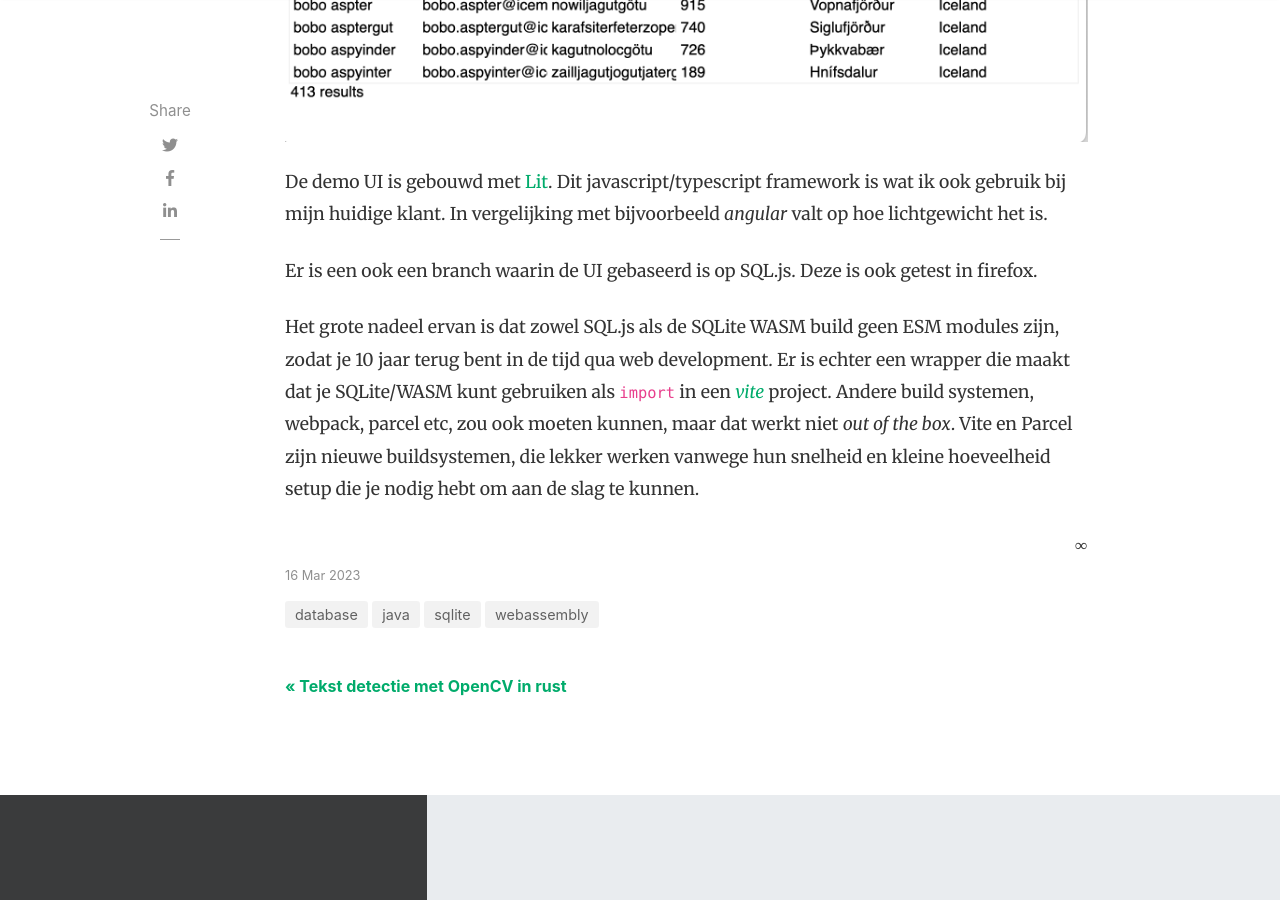
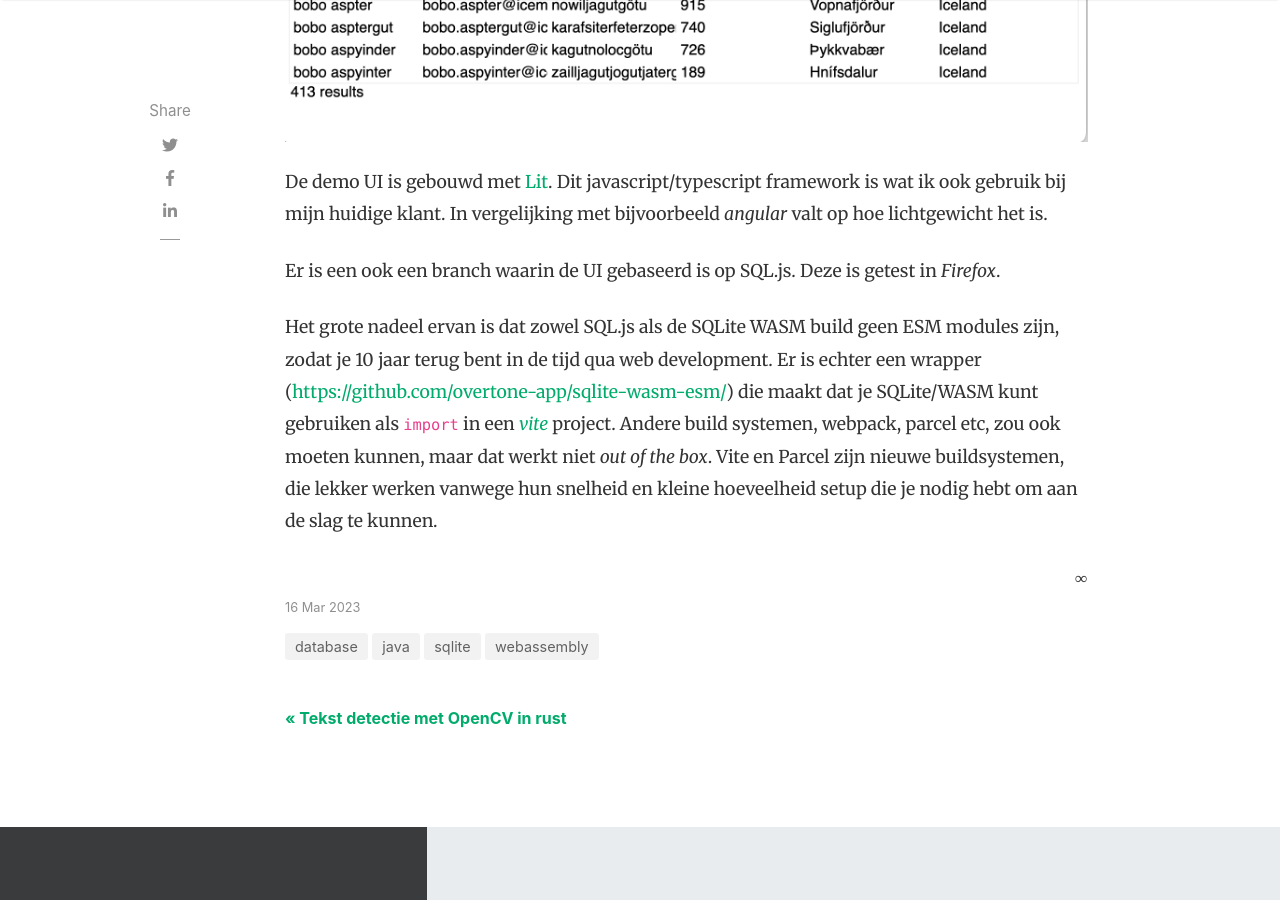
Before and after one commit to TOP-Squad/top-squad.github.io, a Jekyll site: the page built from _posts/2023-03-16-database-browser.md, in a window 1280 px wide and 900 px high, scrolled down 4866 px. Built offline with Jekyll 4.4.1, drawn with Linux system fonts in a browser that asks for light colours; nearby versions of some CDN libraries; comment, search, counter and statistics services are not loaded.

Commit message:
link toegevoegd

```diff
--- a/_posts/2023-03-16-database-browser.md
+++ b/_posts/2023-03-16-database-browser.md
@@ -103,8 +103,8 @@ Ga naar https://localhost:5173/ (Let op: gebruik Chrome en https!)
 
 De demo UI is gebouwd met [Lit](https://lit.dev/). Dit javascript/typescript framework is wat ik ook gebruik bij mijn huidige klant. In vergelijking met bijvoorbeeld _angular_ valt op hoe lichtgewicht het is.
 
-Er is een ook een branch waarin de UI gebaseerd is op SQL.js. Deze is ook getest in firefox.
+Er is een ook een branch waarin de UI gebaseerd is op SQL.js. Deze is getest in _Firefox_.
 
-Het grote nadeel ervan is dat zowel SQL.js als de SQLite WASM build geen ESM modules zijn, zodat je 10 jaar terug bent in de tijd qua web development. Er is echter een wrapper die maakt dat je SQLite/WASM kunt gebruiken als `import` in een _[vite](https://vitejs.dev/)_ project. Andere build systemen, webpack, parcel etc, zou ook moeten kunnen, maar dat werkt niet _out of the box_. Vite en Parcel zijn nieuwe buildsystemen, die lekker werken vanwege hun snelheid en kleine hoeveelheid setup die je nodig hebt om aan de slag te kunnen.
+Het grote nadeel ervan is dat zowel SQL.js als de SQLite WASM build geen ESM modules zijn, zodat je 10 jaar terug bent in de tijd qua web development. Er is echter een wrapper ([https://github.com/overtone-app/sqlite-wasm-esm/](https://github.com/overtone-app/sqlite-wasm-esm/)) die maakt dat je SQLite/WASM kunt gebruiken als `import` in een _[vite](https://vitejs.dev/)_ project. Andere build systemen, webpack, parcel etc, zou ook moeten kunnen, maar dat werkt niet _out of the box_. Vite en Parcel zijn nieuwe buildsystemen, die lekker werken vanwege hun snelheid en kleine hoeveelheid setup die je nodig hebt om aan de slag te kunnen.
 
 <div style="text-align: right">∞</div>
```
